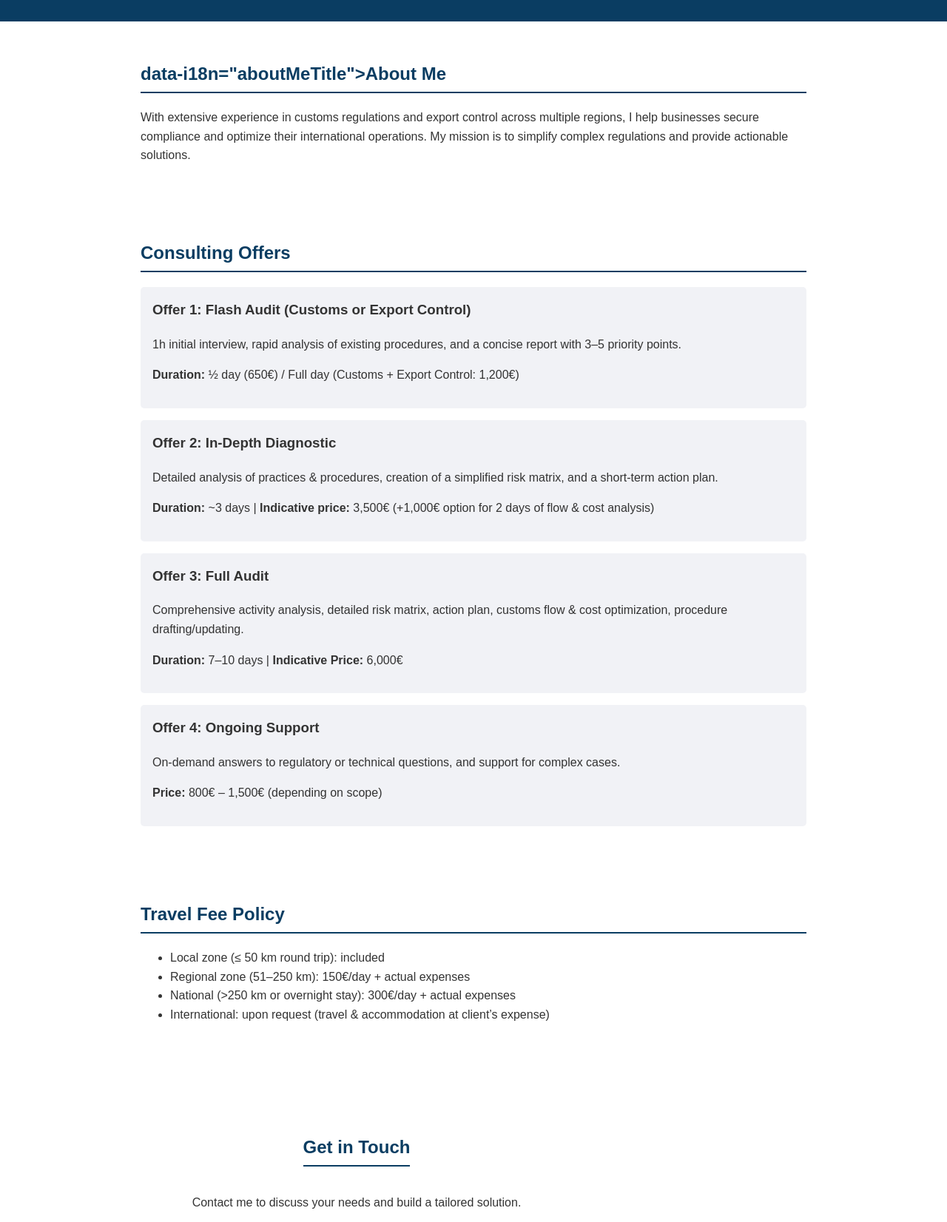
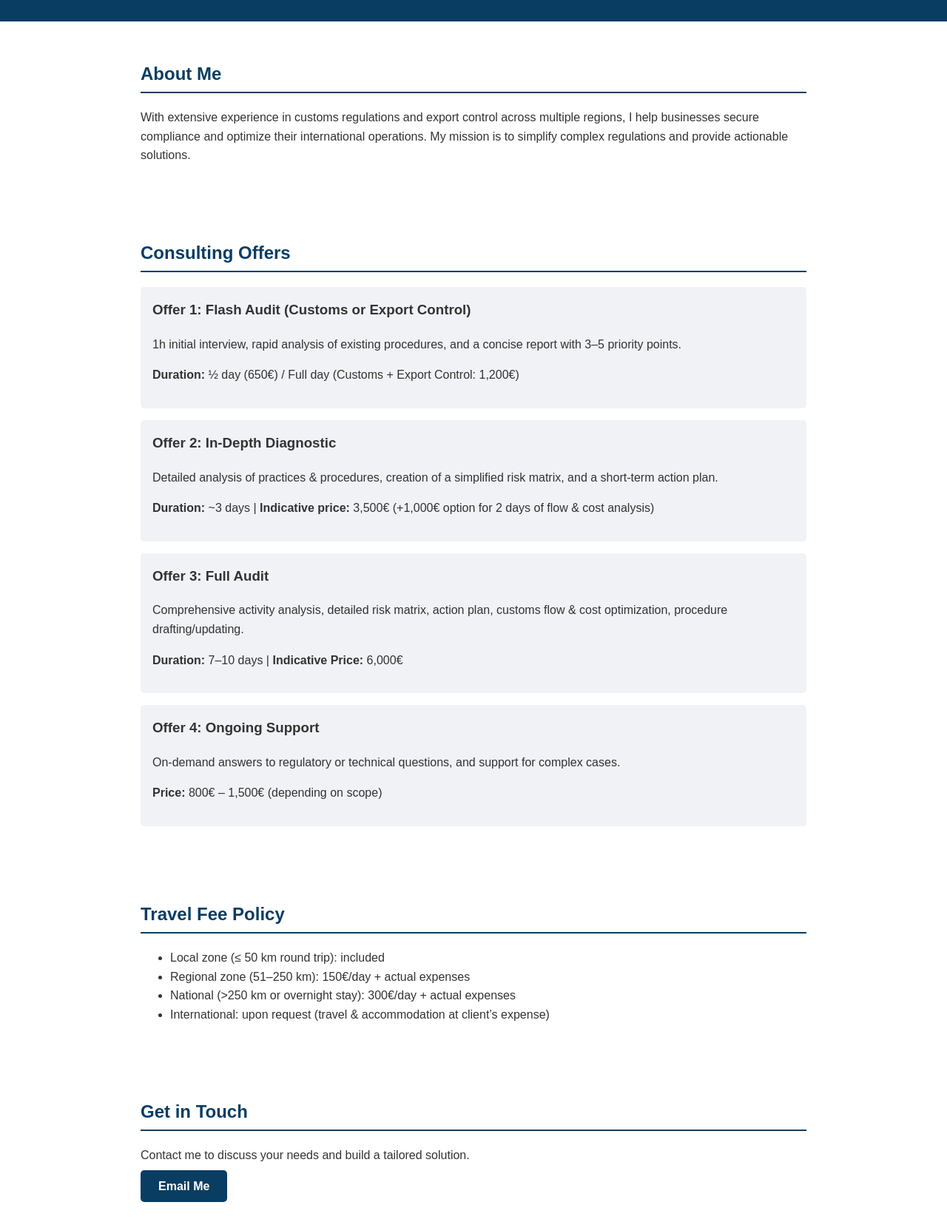
Before and after one commit to ATC2-TACTICS/index, a plain HTML site: page index.html in a window 1280 px wide. Shown: the part 233-1885 px from the top of the page at 74% size. Drawn offline with Linux system fonts and the light colour scheme.

Commit message:
Add files via upload

```diff
--- a/index.html
+++ b/index.html
@@ -41,7 +41,7 @@ section { padding: 2rem; max-width: 900px; margin: auto; }
 h2 { color: #0a3d62; border-bottom: 2px solid #0a3d62; padding-bottom: 0.3rem; }
 .offer { background: #f1f2f6; padding: 1rem; margin-bottom: 1rem; border-radius: 5px; }
 .offer h3 { margin-top: 0; }
-.cta {
+..cta {
   margin: 3rem 0;
   display: flex;
   flex-direction: column;
@@ -67,7 +67,7 @@ footer { background: #2f3542; color: white; text-align: center; padding: 1rem; m
 </header>
 
 <section>
-<h2> data-i18n="aboutMeTitle">About Me</h2>
+<h2 data-i18n="aboutMeTitle">About Me</h2>
 <p data-i18n="aboutMeText">
 With extensive experience in customs regulations and export control across multiple regions,
 I help businesses secure compliance and optimize their international operations.
```
